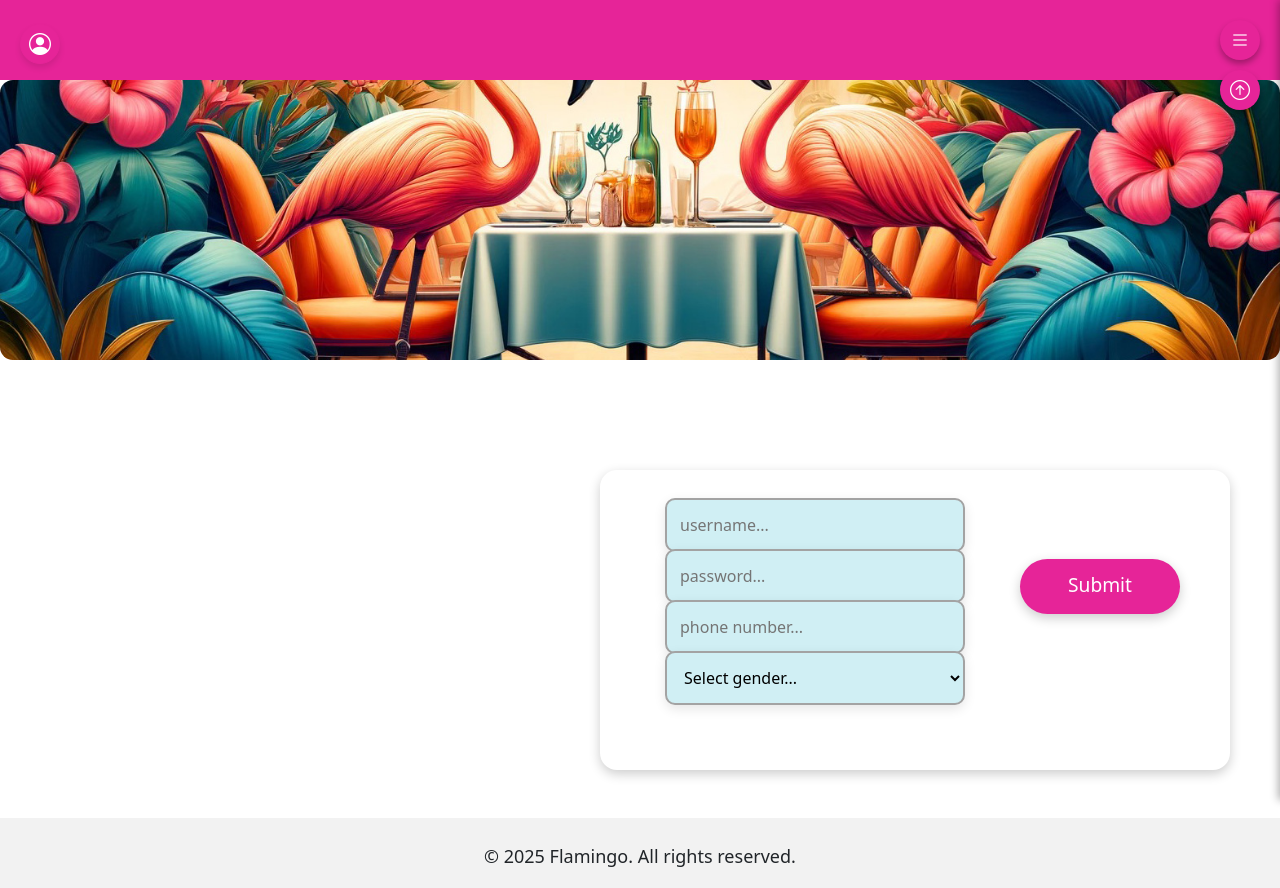
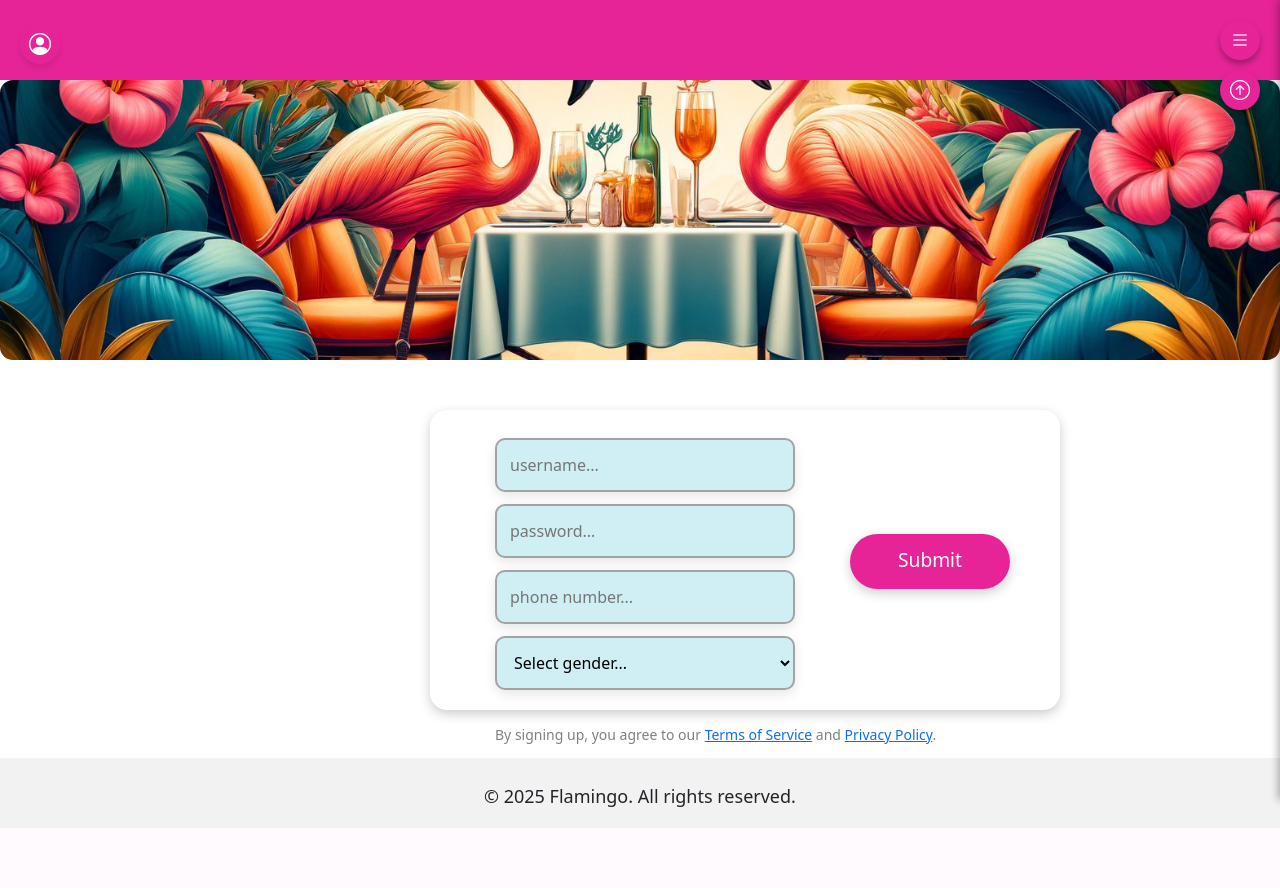
Before and after one commit to yalda-aq30/Felamingo, a Django app: page /register/ in a window 1280 px wide; the page is wider, and only the part inside the window is pictured. After the commit the page ends 828 px from the top of that part, so only its background shows below. Run offline with Django 5.2, Linux system fonts and the light colour scheme.

Commit message:
Registration page has fixed and it's ready to register for customers

```diff
--- a/restaurentproject/authentication/templates/authentication/register.html
+++ b/restaurentproject/authentication/templates/authentication/register.html
@@ -13,8 +13,8 @@
         border-radius: 17px;
         box-shadow: 0px 4px 12px rgba(0, 0, 0, 0.2);
         transition: 0.2s;
-        margin-left: 600px;
-        margin-top: 110px;
+        margin-left: 430px;
+        margin-top: 50px;
         padding-left: 65px;
         padding-top: 40px;
         padding-bottom: 30px;
@@ -26,7 +26,6 @@
         border-color: rgb(163, 163, 163);
         border-style: solid;
         border-width: 2px;
-        margin-bottom: -30px;
         margin-top: -12px;
         border-radius: 10px;
         width: 300px;
@@ -37,7 +36,7 @@
     }
     .submit{
         margin-left: 355px;
-        margin-top: -155px;
+        margin-top: -180px;
         border: none;
         color: white;
         font-size:larger;
@@ -106,6 +105,7 @@
         </select> <br>
         <br>
         <button class="submit">Submit</button>
+        <p style="margin-top: 10px; font-size: 14px; color: gray;">By signing up, you agree to our <a href="#">Terms of Service</a> and <a href="#">Privacy Policy</a>.</p>
     </div>
 
 
--- a/restaurentproject/authentication/views.py
+++ b/restaurentproject/authentication/views.py
@@ -12,10 +12,10 @@ def register_view(request):
         password = request.POST['password']
         if User.objects.filter(username=username).exists():
             messages.error(request, "in nam sabt shode ast!")
-            return redirect('register')
+            return redirect('authentication:register')
         user = User.objects.create_user(username=username, password=password)
         login(request, user)
-        messages.success(request, f"خوش آمدی، {username}!")
+        messages.success(request, f"Welcome {username}!")
         return redirect('index')
     return render(request, 'authentication/register.html')
 
@@ -29,7 +29,7 @@ def login_view(request):
             login(request, user)
             return redirect('index')
         else:
-            messages.error(request, 'اطلاعات ورود نادرست است.')
+            messages.error(request, 'Incorrect login information!')
     return render(request, 'authentication/login.html')
 
 
```
Also changed, not shown: restaurentproject/db.sqlite3.
